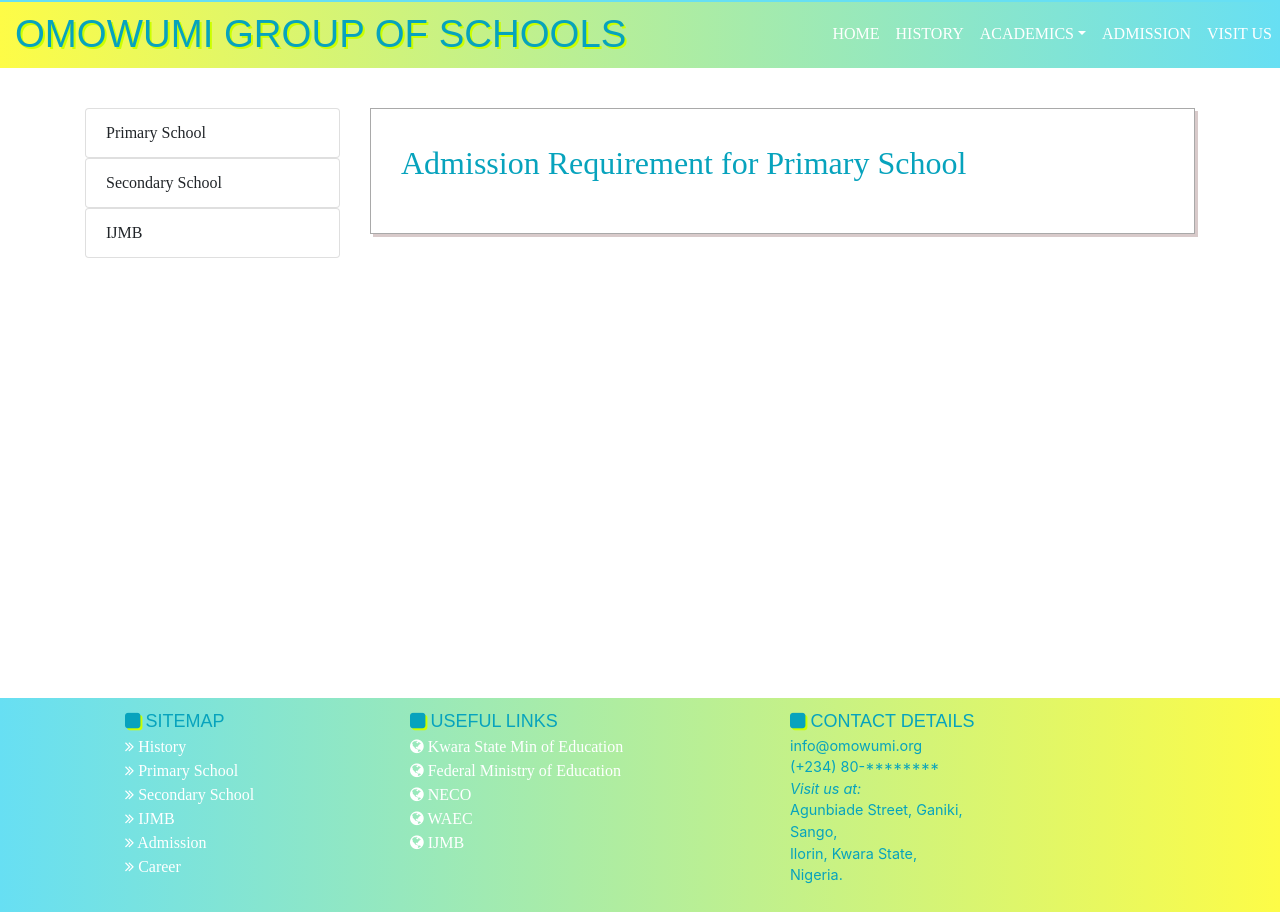
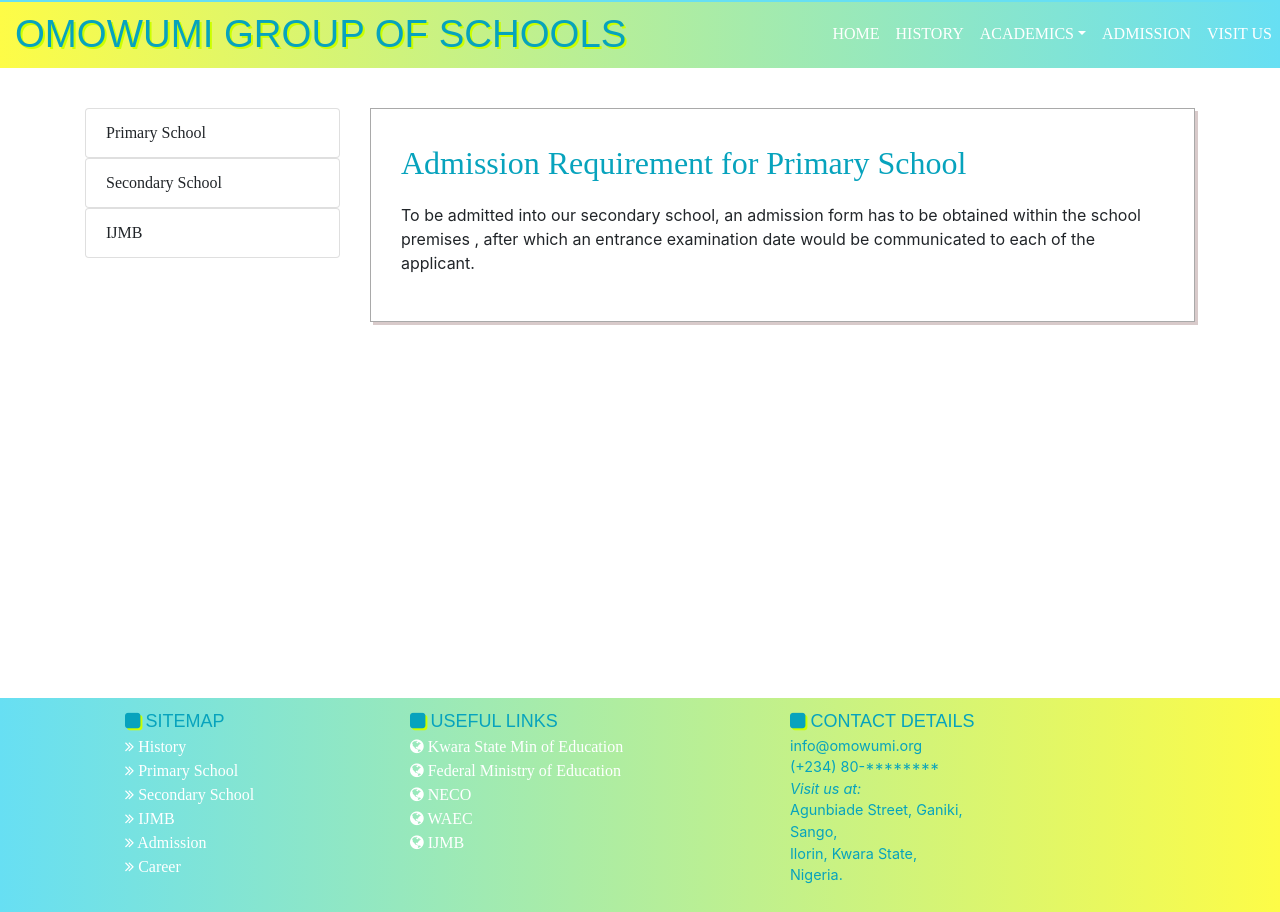
Before and after one commit to nitiva/OMC-Website, a React (Create React App) app: page /admission/primary in a window 1280 px wide. Built offline with nearby package versions, Linux system fonts and the light colour scheme.

Commit message:
Update AdmissionPrimary.js

```diff
--- a/src/components/admission/AdmissionPrimary.js
+++ b/src/components/admission/AdmissionPrimary.js
@@ -10,7 +10,9 @@
                 <Col sm="12" md={{ size: 9 }}>
                     <div className="main-panel">
                         <p className="header-001">Admission Requirement for Primary School</p>
-                        <p></p>
+                        <p>To be admitted into our secondary school,
+                        an admission form has to be obtained within the school premises ,
+                after which an entrance examination date would be communicated to each of the applicant.</p>
                         </div>
                 </Col>
             </Row>
```
